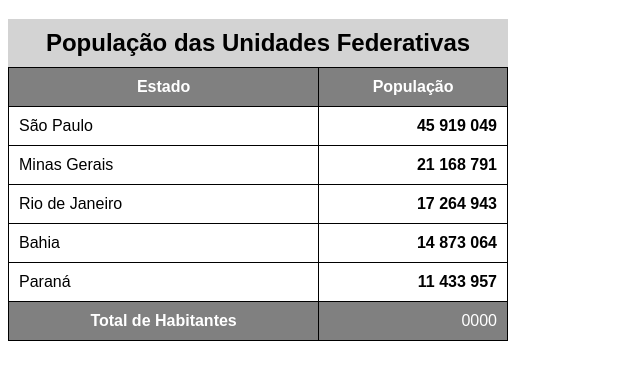
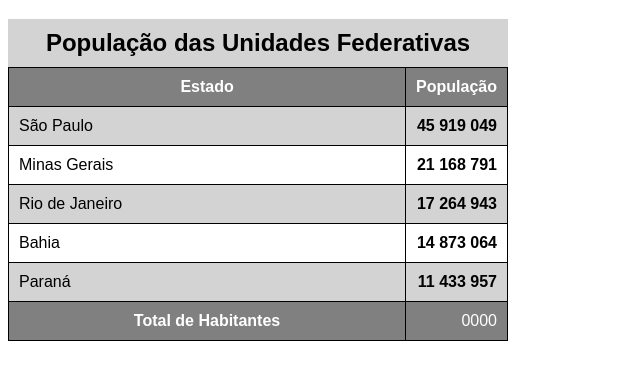
Before and after one commit to carlosmoreira93/HTML-CSS, a plain HTML site: page exercicios/ex023/tabela002.html in a window 1280 px wide. Shown: the part 61-440 px from the top of the page, without its empty margins (0-640 px from the left). Drawn offline with Linux system fonts and the light colour scheme.

Commit message:
criei efeito zebrado na tabela

```diff
--- a/exercicios/ex023/tabela002.html
+++ b/exercicios/ex023/tabela002.html
@@ -31,6 +31,10 @@
             color: white;
         }
 
+        tbody > tr:nth-child(odd) {
+            background-color: lightgray;
+        }
+
         td.numero {
             text-align: right;
         }
@@ -54,7 +58,7 @@
         <thead>
             <tr>
                 <th scope="col">Estado</th>
-                <th scope="col">População</th>
+                <th scope="col" style="width: 50px;">População</th>
             </tr>
         </thead>
         <tbody>
```
